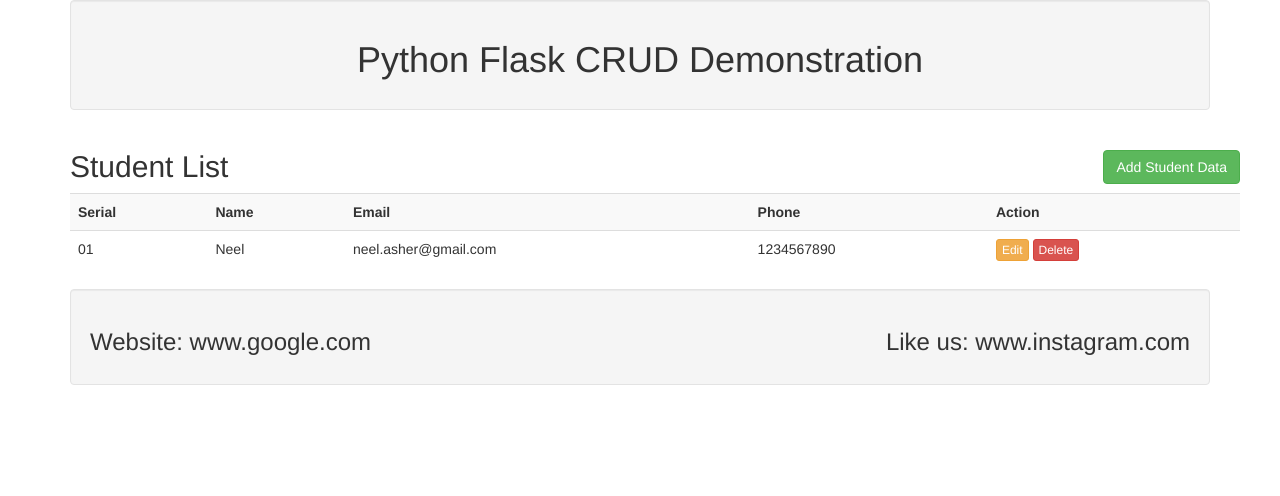
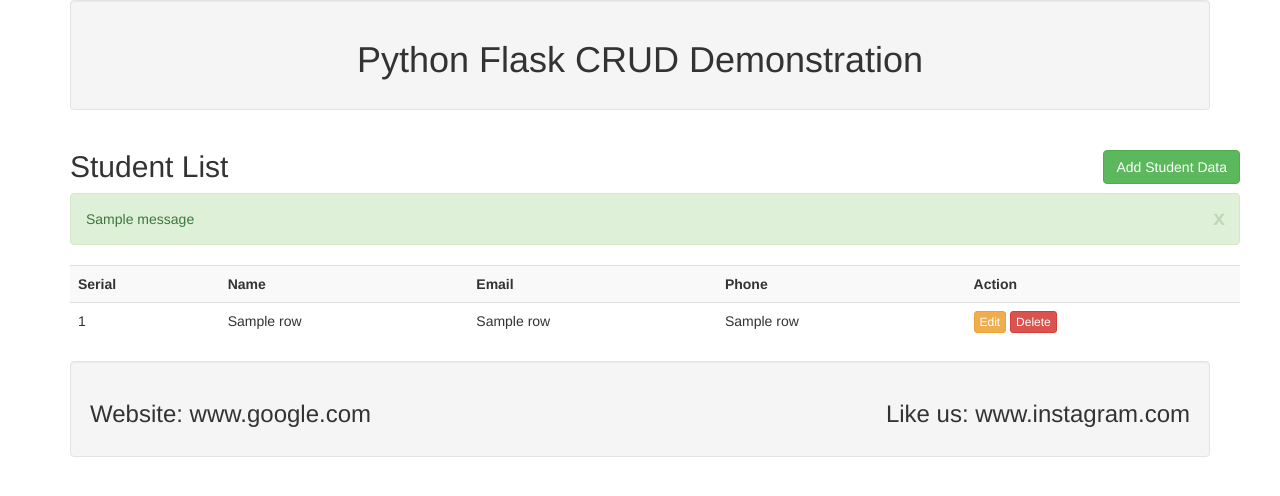
Before and after one commit to Neel-Asher/Python-Flask-CRUD, a Flask app: template templates/index.html in a window 1280 px wide. Shown: the top 496 px of the page. Run offline with Flask 3, Linux system fonts and the light colour scheme; the template is opened without the code that fills it: most values are stand-ins (such as "Sample title", 1, 10 or a date in 2020); one stand-in notice (Sample message) is shown; some libraries are stand-ins or nearby versions.

Commit message:
index.html

```diff
--- a/templates/index.html
+++ b/templates/index.html
@@ -19,6 +19,24 @@
                 <div class="col md-12">
                     <h2>Student List <button type="button" class="btn btn-success pull-right" data-toggle="modal" data-target="#mymodal">
                         Add Student Data</button> </h2>
+
+                    {%with messages = get_flashed_messages()%}
+
+                    {%if messages%}
+
+                    {%for message in messages%}
+
+                    <div class="alert alert-success alert-dismissable" role="alert">
+                        <button type="button" class="close" data-dismiss="alert" aria-label="close">
+                            <span aria-hidden="true">x</span>
+                        </button>
+                        {{message}}
+                    </div>
+
+                    {%endfor%}
+                    {%endif%}
+                    {%endwith%}
+
                     <table class="table table-striped">
                         <tr>
                             <th>Serial</th>
@@ -27,39 +45,44 @@
                             <th>Phone</th>
                             <th>Action</th>
                         </tr>
+
+                        {%for row in students%}
+
                         <tr>
-                            <td>01</td>
-                            <td>Neel</td>
-                            <td>neel.asher@gmail.com</td>
-                            <td>1234567890</td>
+                            <td>{{row.0}}</td>
+                            <td>{{row.1}}</td>
+                            <td>{{row.2}}</td>
+                            <td>{{row.3}}</td>
                             <td>
-                                <a href="" class="btn btn-warning btn-xs" data-toggle="modal" data-target="#modaledit">Edit</a>
-                                <a href="" class="btn btn-danger btn-xs" onclick="return confirm('Are you sure you want to delete?')">Delete</a>
+                                <a href="/update/{{row.0}}" class="btn btn-warning btn-xs" data-toggle="modal" data-target="#modaledit{{row.0}}">Edit</a>
+                                <a href="/delete/{{row.0}}" class="btn btn-danger btn-xs" onclick="return confirm('Are you sure you want to delete?')">Delete</a>
                             </td>
                         </tr>
+                        {% endfor %}
                     </table>
                 </div>
             </div>
-            <div id="modaledit" class="modal fade" role="dialog">
+            <div id="modaledit{{row.0}}" class="modal fade" role="dialog">
                 <div class="modal-dialog">
                     <div class="modal-content">
                         <div class="modal-header">
                             <button type="button" class="close" data-dismiss="modal">&times;</button>
-                            <h4 class="modal-title">Please Update Data</h4>
+                            <h4 class="modal-title">Update Information</h4>
                         </div>
                         <div class="modal-body">
-                            <form action="" method="POST">
+                            <form action="{{url_for('update')}}" method="POST">
                                 <div class="form-group">
                                     <label>Name:</label>
-                                    <input type="text" class="form-control" name="name" value="Neel">
+                                    <input type="hidden" name="id" value="{{row.0}}">
+                                    <input type="text" class="form-control" name="name" value="{{row.1}}">
                                 </div>
                                 <div class="form-group">
                                     <label>Email:</label>
-                                    <input type="text" class="form-control" name="email" value="neel.asher@gmail.com">
+                                    <input type="text" class="form-control" name="email" value="{{row.2}}">
                                 </div>
                                 <div class="form-group">
                                     <label>Phone:</label>
-                                    <input type="text" class="form-control" name="phone" value="1234567890">
+                                    <input type="text" class="form-control" name="phone" value="{{row.3}}">
                                 </div>
                                 <div class="form-group">
                                     <button class="btn btn-primary" type="submit">Update Data</button>
```
